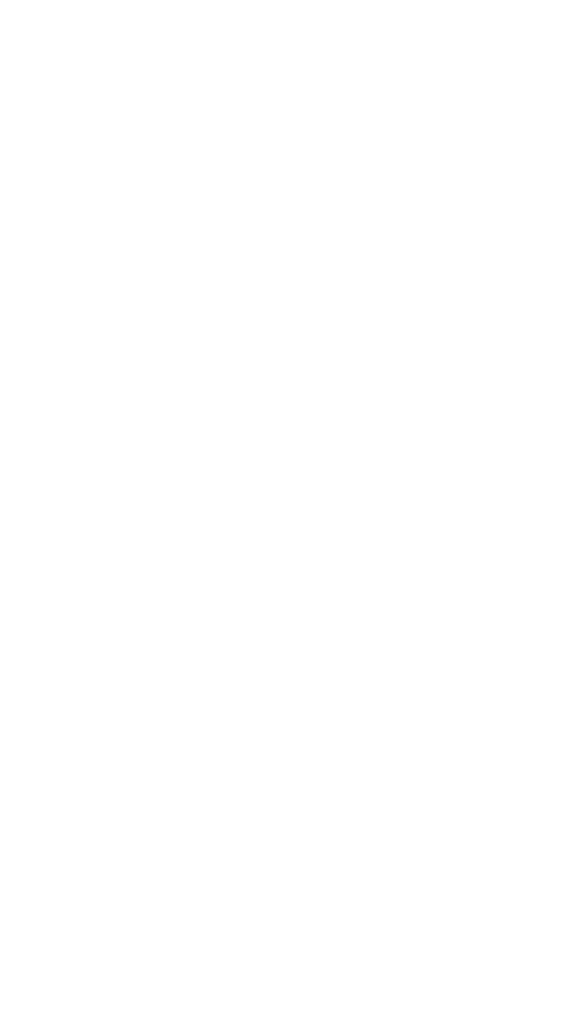
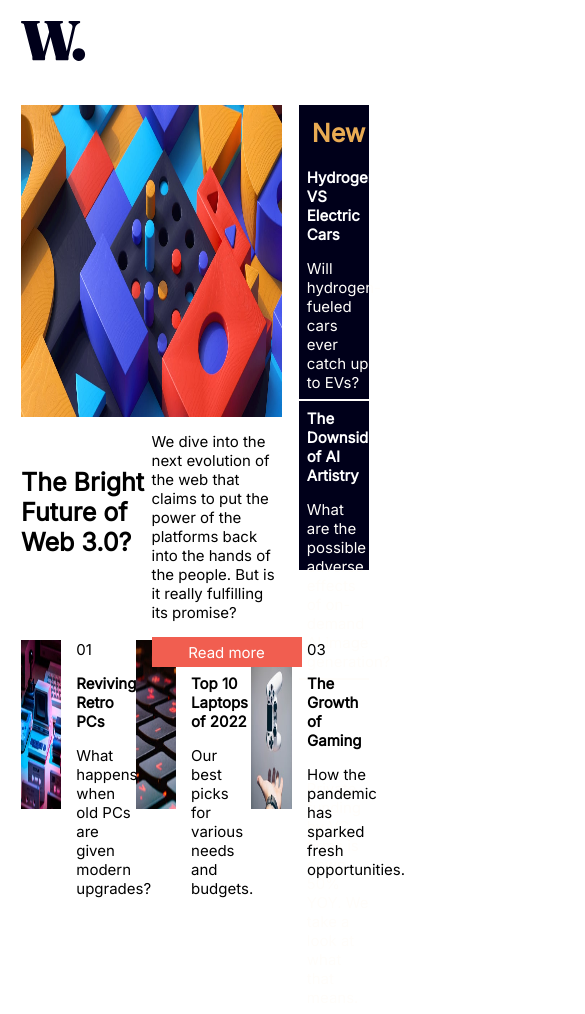
Before and after one commit to ValenciaMaster18/Web, a plain HTML site: page index.html in a window 390 px wide. Shown: the top 1014 px of the page, 585 px wide, since content can reach past the window. Before the commit the page ends 844 px from the top, so only its background shows below. Drawn offline with Linux system fonts and the light colour scheme.

Commit message:
Pagina web sin adaptacion a ningun mobile

```diff
--- a/estilo.css
+++ b/estilo.css
@@ -0,0 +1,161 @@
+@import url(https://fonts.googleapis.com/css?family=Inter);
+* {
+    padding: 0;
+    margin: 0;
+    box-sizing: border-box;
+    list-style: none;
+    font-size: 15px;
+    font-family: Inter;
+}
+
+.contenedor{
+    height: 90vh;
+    margin: 2.5vh;
+}
+/* -------------------------------------------------------------- */
+main{
+    display: inline-block;
+    width: 75%;
+    height: 50vh;
+}
+/* ----------------------------------------------------------------- */
+.cont-header{
+    height: 10vh;
+    text-align: justify;
+
+}
+.cont-img{
+    display: inline-block;
+
+}
+.cont-menu{
+    display: inline-block;
+    margin-top: auto;
+    margin-left: 53em;
+}
+nav ul li{
+    display: inline-block;
+    padding-left: 2.5em;
+}
+/* ------------------------------------------------------------------- */
+.cont-artic{
+    width: 100%;
+    height: 52.8vh;
+}
+.cont-img-main{
+    height: 70%;
+}
+.img-main{
+    width: 100%;
+    height: 100%;
+}
+/* --------------------------------------------------------------------- */
+.cont-section{
+    margin-top: 1em;
+    height: 30%;
+}
+/* --------------------------------------------------------------------- */
+.cont-title-main{
+    width: 50%;
+    height: 100%;
+    display: inline-block;
+
+}
+h1{
+    padding-top: 35px;
+    text-align: left;
+    font-size: 25px;
+}
+/* ----------------------------------------------------------------------- */
+.text-main{
+    text-align: left;
+    float: right;
+    width: 50%;
+    height: 100%;
+}
+span{
+    display: block;
+}
+/* ------------------------------------------------------------------------ */
+.btn{
+    margin-top: 1em;
+    background-color: hsl(5, 85%, 63%);
+    width: 10em;
+    height: 2em;
+    color: white;
+    border: 0;
+}
+/* ----------------------------------------------------- */
+.cont-aside{
+    background-color: hsl(240, 100%, 5%);
+    width: 20%;
+    height: 55vh;
+    float: right;
+}
+
+hr{
+    border: 0.01px solid hsl(36, 100%, 99%);
+}
+aside h1{
+    padding-top:0.5em;
+    padding-left: 0.5em;
+    padding-bottom: .5em;
+    margin: 0;
+    color:hsl(35, 77%, 62%);
+}
+aside h2{
+    padding-top:0.5em;
+    padding-left: 0.5em;
+    padding-bottom: 0.5em;
+    color: white;
+}
+aside p{
+    padding-top:0.5em;
+    padding-left: 0.5em;
+    padding-bottom: .5em;
+    color: hsl(36, 100%, 99%);
+}
+/* ------------------------------------------------------------------------------- */
+.cont-articulos{
+    height: 20vh;
+    margin-top: 10vh;
+}
+/* ----------------------------- */
+.con-art-1{
+    width: 33%;
+    height: 100%;
+    display: inline-block;
+}
+.img-art{
+    width: 35%;
+    height: 100%;
+    display: inline-block;
+
+}
+.img-articulo{
+    width: 100%;
+    height: 100%;
+}
+.list-art{
+    list-style: none;
+}
+.cont-list-art{
+    width: 65%;
+    height: 100%;
+    padding-left: 1em;
+    float: right;
+}
+div ul li{
+    padding-bottom: 1em;
+}
+/* ----------------------- */
+.con-art-2{
+    width: 34%;
+    height: 100%;
+    float: right;
+}
+.con-art-3{
+    width: 33%;
+    height: 100%;
+    float: right;
+}
--- a/index.html
+++ b/index.html
@@ -9,6 +9,87 @@
     <link rel="stylesheet" href="estilo.css">
 </head>
 <body>
+    <div class="contenedor">
+        <header class="cont-header">
+            <div class="cont-img">
+                <img src="assets/images/logo.svg" alt="">
+            </div>
+            <nav class="cont-menu">
+                <ul>
+                    <li>Home</li>
+                    <li>New</li>
+                    <li>Popular</li>
+                    <li>Treding</li>
+                    <li>Categories</li>
+                </ul>
+            </nav>
+        </header>
+        <main>
+            <article class="cont-artic">
+                <div class="cont-img-main">
+                    <img src="assets/images/image-web-3-desktop.jpg" alt="" class="img-main">
+                </div>
+                <section class="cont-section">
+                    <div class="cont-title-main">
+                        <h1>The Bright Future of Web 3.0? </h1>
+                    </div>
+                    <div class="text-main">
+                        <span>We dive into the next evolution of the web that claims to put the power of the platforms back into the hands of the people. But is it really fulfilling its promise?</span>
+                        <input type="submit" value="Read more" class="btn">
+                    </div>
+                </section>
+            </article>
+        </main>
+        <aside class="cont-aside">
+            <h1>New</h1>
+            <h2>Hydrogen VS Electric Cars</h2>
+            <p> Will hydrogen-fueled cars ever catch up to EVs?</p>
+            <hr>
+            <h2>The Downsides of AI Artistry</h2>
+            <p>What are the possible adverse effects of on-demand AI image generation?</p>
+            <hr>
+            <h2>Is VC Funding Drying Up?</h2>
+            <p>Private funding by VC firms is down 50% YOY. We take a look at what that means. </p>
+        </aside>
 
+        <article class="cont-articulos">
+            <div class="con-art-1">
+                <div class="img-art">
+                    <img src="assets/images/image-retro-pcs.jpg" alt="" class="img-articulo">
+                </div>
+                <div class="cont-list-art">
+                    <ul class="list-art">
+                        <li>01</li>
+                        <li><h2> Reviving Retro PCs</h2></li>
+                        <li>What happens when old PCs are given modern upgrades?</li>
+                    </ul>
+                </div>
+            </div>
+            <div class="con-art-2">
+                <div class="img-art">
+                    <img src="assets/images/image-gaming-growth.jpg" alt="" class="img-articulo">
+                </div>
+                <div class="cont-list-art">
+                    <ul class="list-art">
+                        <li>03</li>
+                        <li><h2> The Growth of Gaming</h2></li>
+                        <li>How the pandemic has sparked fresh opportunities.</li>
+                    </ul>
+                </div>
+            </div>
+            <div class="con-art-3">
+                <div class="img-art">
+                    <img src="assets/images/image-top-laptops.jpg" alt="" class="img-articulo">
+                </div>
+                <div class="cont-list-art">
+                    <ul class="list-art">
+                        <li>02</li>
+                        <li><h2>Top 10 Laptops of 2022</h2></li>
+                        <li>Our best picks for various needs and budgets.</li>
+                    </ul>
+                </div>
+            </div>
+        </article>
+    </div>
 </body>
 </html>
```
